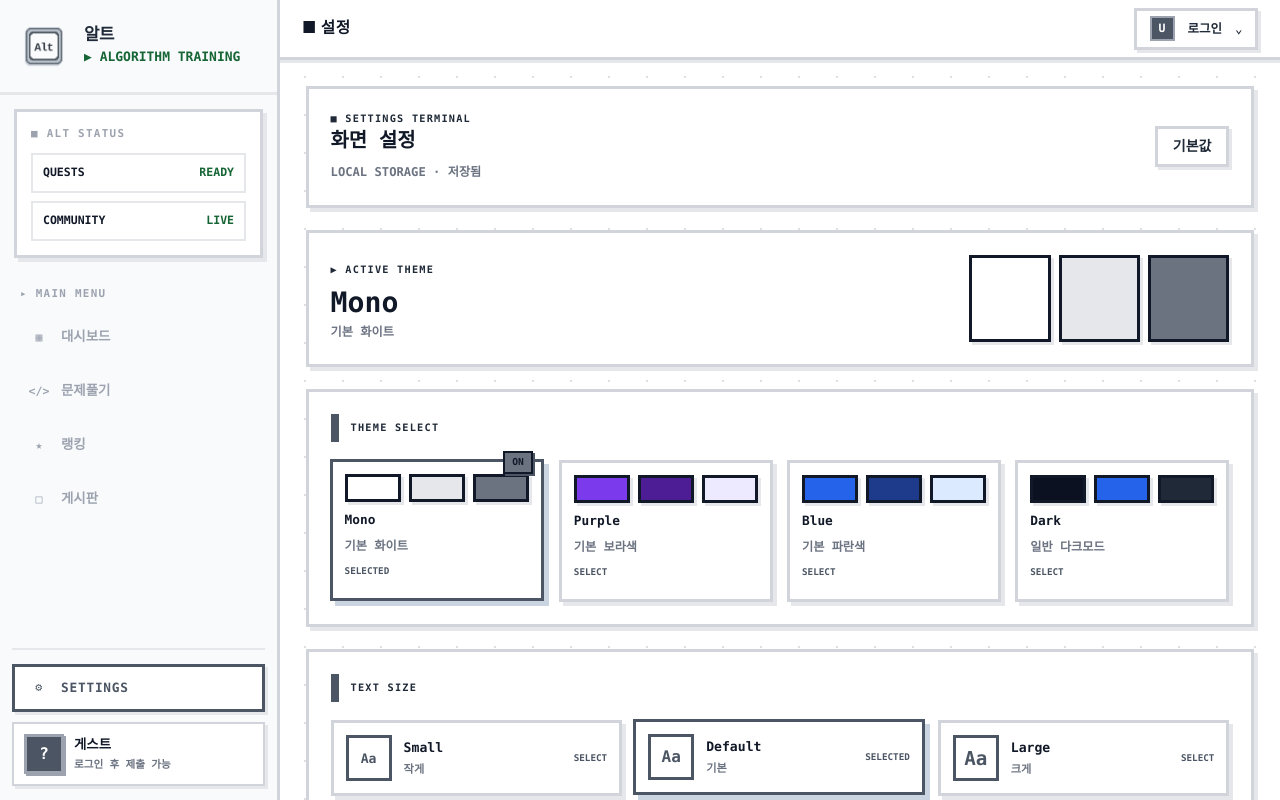
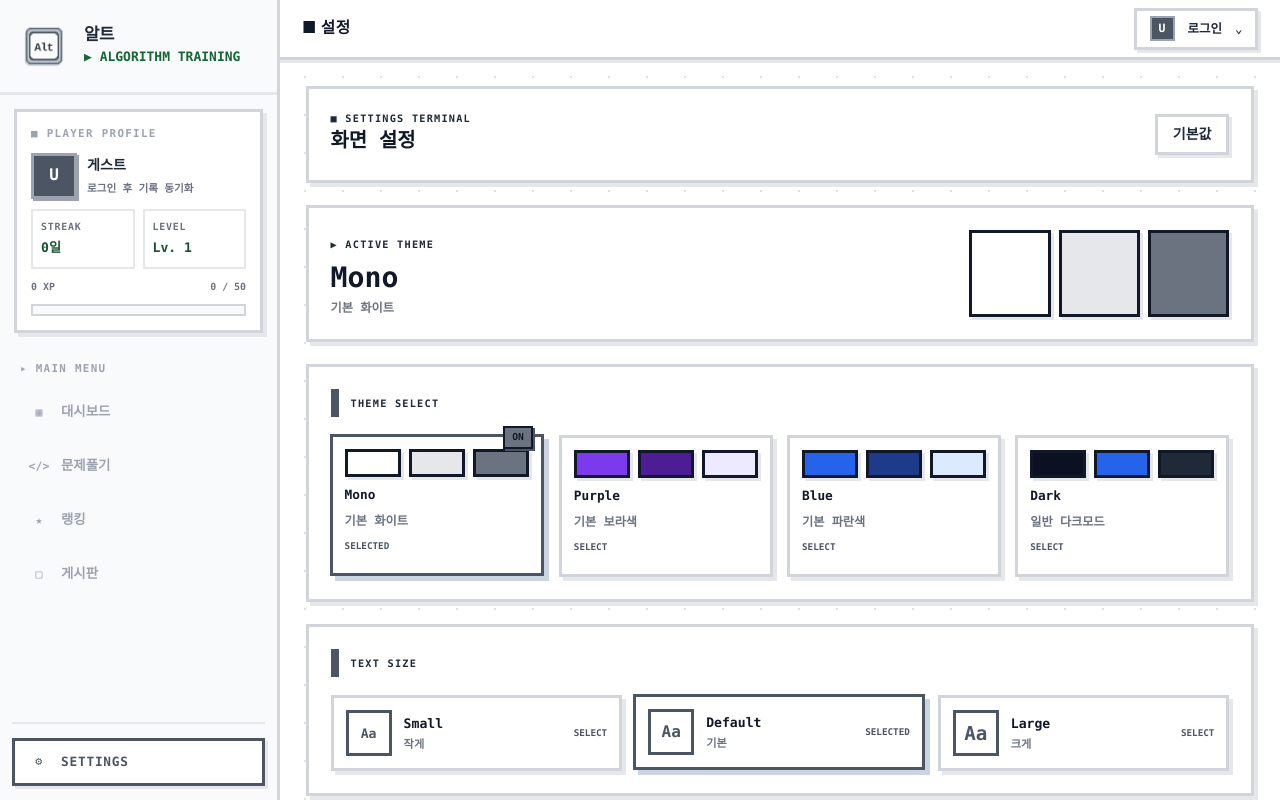
Before and after one commit to SSAFY-TEAM-LYL/Service-Front, a Vue app: page /settings in a window 1280 px wide. Built offline with nearby package versions, Linux system fonts and the light colour scheme; no server answers.

Commit message:
feat : add mini profile
left sidebar에 mini profile 추가.

```diff
--- a/src/App.vue
+++ b/src/App.vue
@@ -1,6 +1,7 @@
 <script setup>
 import { computed, onMounted, ref, watch } from 'vue'
 import { RouterLink, RouterView, useRoute, useRouter } from 'vue-router'
+import { fetchMyStreak } from '@/api/streaks'
 import AqLogo from '@/components/AqLogo.vue'
 import { useAuthStore } from '@/stores/auth'
 import { applyUiSettings, readStoredUiSettings } from '@/utils/uiSettings'
@@ -8,9 +9,12 @@ import { applyUiSettings, readStoredUiSettings } from '@/utils/uiSettings'
 const auth = useAuthStore()
 const route = useRoute()
 const router = useRouter()
+const XP_PER_LEVEL = 50
 
 const navImageFailed = ref(false)
 const isProfileOpen = ref(false)
+const sidebarStreak = ref(null)
+const isLoadingSidebarStreak = ref(false)
 
 const authRouteNames = ['login', 'signup', 'account-restore', 'oauth-callback']
 
@@ -19,6 +23,12 @@ const isAdmin = computed(() => auth.user?.role === 'ADMIN')
 const showNavProfileImage = computed(() => auth.user?.profileImageUrl && !navImageFailed.value)
 const avatarInitial = computed(() => (auth.user?.nickname || 'U').slice(0, 1).toUpperCase())
 const pageTitle = computed(() => route.meta?.title || routeTitleMap[route.name] || '대시보드')
+const profilePanelLink = computed(() => (auth.isLoggedIn ? '/mypage' : '/login'))
+const currentXp = computed(() => Number(auth.user?.xp) || 0)
+const currentLevel = computed(() => Number(auth.user?.level) || Math.floor(currentXp.value / XP_PER_LEVEL) + 1)
+const currentLevelXp = computed(() => currentXp.value % XP_PER_LEVEL)
+const xpProgressPercent = computed(() => Math.min(100, Math.max(0, (currentLevelXp.value / XP_PER_LEVEL) * 100)))
+const currentStreak = computed(() => sidebarStreak.value?.currentStreak ?? 0)
 
 const mainNavItems = [
   { to: '/', label: '대시보드', icon: '▦' },
@@ -65,8 +75,32 @@ const handleLogout = () => {
   router.push('/')
 }
 
+const loadSidebarStreak = async () => {
+  if (!auth.isLoggedIn) {
+    sidebarStreak.value = null
+    return
+  }
+
+  isLoadingSidebarStreak.value = true
+  try {
+    sidebarStreak.value = await fetchMyStreak({ days: 7 })
+  } catch {
+    sidebarStreak.value = null
+  } finally {
+    isLoadingSidebarStreak.value = false
+  }
+}
+
+watch(
+  () => auth.isLoggedIn,
+  () => {
+    loadSidebarStreak()
+  },
+)
+
 onMounted(() => {
   applyUiSettings(readStoredUiSettings())
+  loadSidebarStreak()
 })
 </script>
 
@@ -85,19 +119,40 @@ onMounted(() => {
         </span>
       </RouterLink>
 
-      <section class="status-panel compact-status" aria-label="서비스 상태">
-        <p class="panel-eyebrow">■ ALT STATUS</p>
-        <div class="compact-status-grid">
-          <RouterLink to="/problems">
-            <span>QUESTS</span>
-            <strong>READY</strong>
-          </RouterLink>
-          <RouterLink to="/board">
-            <span>COMMUNITY</span>
-            <strong>LIVE</strong>
-          </RouterLink>
+      <RouterLink :to="profilePanelLink" class="status-panel mini-profile-panel" aria-label="내 정보로 이동">
+        <p class="panel-eyebrow">■ PLAYER PROFILE</p>
+        <div class="mini-profile-head">
+          <img
+            v-if="showNavProfileImage"
+            :src="auth.user.profileImageUrl"
+            :alt="`${auth.user?.nickname || '사용자'} 프로필`"
+            class="mini-profile-avatar mini-profile-image"
+            @error="navImageFailed = true"
+          />
+          <span v-else class="mini-profile-avatar">{{ avatarInitial }}</span>
+          <span class="mini-profile-id">
+            <strong>{{ auth.isLoggedIn ? auth.user?.nickname || '사용자' : '게스트' }}</strong>
+            <small>{{ auth.isLoggedIn ? auth.user?.email || '계정 정보' : '로그인 후 기록 동기화' }}</small>
+          </span>
         </div>
-      </section>
+        <div class="mini-profile-stats">
+          <span>
+            <small>STREAK</small>
+            <strong>{{ isLoadingSidebarStreak ? '...' : `${currentStreak}일` }}</strong>
+          </span>
+          <span>
+            <small>LEVEL</small>
+            <strong>Lv. {{ currentLevel }}</strong>
+          </span>
+        </div>
+        <div class="mini-xp-row">
+          <span>{{ currentXp }} XP</span>
+          <span>{{ currentLevelXp }} / {{ XP_PER_LEVEL }}</span>
+        </div>
+        <div class="mini-xp-bar" aria-hidden="true">
+          <span :style="{ width: `${xpProgressPercent}%` }" />
+        </div>
+      </RouterLink>
 
       <nav class="nav-groups">
         <p class="nav-section-title">MAIN MENU</p>
@@ -123,29 +178,6 @@ onMounted(() => {
         <RouterLink to="/settings" class="side-settings-link">
           <span class="nav-icon">⚙</span>
           <span>SETTINGS</span>
-        </RouterLink>
-
-        <RouterLink v-if="auth.isLoggedIn" to="/mypage" class="side-player-card">
-          <img
-            v-if="showNavProfileImage"
-            :src="auth.user.profileImageUrl"
-            :alt="`${auth.user?.nickname || '사용자'} 프로필`"
-            class="side-player-avatar side-player-image"
-            @error="navImageFailed = true"
-          />
-          <span v-else class="side-player-avatar">{{ avatarInitial }}</span>
-          <span>
-            <strong>{{ auth.user?.nickname || '사용자' }}</strong>
-            <p>{{ auth.user?.email || '계정 정보' }}</p>
-          </span>
-        </RouterLink>
-
-        <RouterLink v-else to="/login" class="side-player-card">
-          <span class="side-player-avatar">?</span>
-          <span>
-            <strong>게스트</strong>
-            <p>로그인 후 제출 가능</p>
-          </span>
         </RouterLink>
       </div>
     </aside>
--- a/src/assets/app-shell.css
+++ b/src/assets/app-shell.css
@@ -115,31 +115,122 @@ html[data-ui-theme="dark-dungeon"] .aq-logo-image-dark {
   text-transform: uppercase;
 }
 
-.compact-status-grid {
+.mini-profile-panel {
+  color: var(--ink);
+}
+
+.mini-profile-panel:hover {
+  border-color: var(--primary);
+  box-shadow: var(--pixel-shadow);
+  transform: translate(-1px, -1px);
+}
+
+.mini-profile-head {
   display: grid;
+  grid-template-columns: 46px minmax(0, 1fr);
+  gap: 10px;
+  align-items: center;
+}
+
+.mini-profile-avatar {
+  display: grid;
+  place-items: center;
+  width: 46px;
+  height: 46px;
+  border: 3px solid var(--muted-2);
+  background: var(--primary);
+  box-shadow: 2px 2px 0 var(--primary-shadow);
+  color: #fff;
+  font-family: var(--font-mono);
+  font-size: 1rem;
+  font-weight: 950;
+  object-fit: cover;
+}
+
+.mini-profile-image {
+  background: var(--surface-panel);
+}
+
+.mini-profile-id {
+  display: grid;
+  gap: 3px;
+  min-width: 0;
+}
+
+.mini-profile-id strong,
+.mini-profile-id small {
+  overflow: hidden;
+  text-overflow: ellipsis;
+  white-space: nowrap;
+}
+
+.mini-profile-id strong {
+  color: var(--primary-dark);
+  font-family: var(--font-mono);
+  font-size: 0.88rem;
+  font-weight: 950;
+}
+
+.mini-profile-id small {
+  color: var(--muted);
+  font-family: var(--font-mono);
+  font-size: 0.66rem;
+  font-weight: 800;
+}
+
+.mini-profile-stats {
+  display: grid;
+  grid-template-columns: repeat(2, minmax(0, 1fr));
   gap: 8px;
 }
 
-.compact-status-grid a {
+.mini-profile-stats span {
+  display: grid;
+  gap: 4px;
+  min-width: 0;
+  padding: 8px;
+  border: 2px solid var(--line-soft);
+  background: var(--surface-panel);
+}
+
+.mini-profile-stats small,
+.mini-xp-row {
+  color: var(--muted);
+  font-family: var(--font-mono);
+  font-size: 0.62rem;
+  font-weight: 900;
+  letter-spacing: 0.08em;
+}
+
+.mini-profile-stats strong {
+  overflow: hidden;
+  color: var(--green-dark);
+  font-family: var(--font-mono);
+  font-size: 0.82rem;
+  font-weight: 950;
+  text-overflow: ellipsis;
+  white-space: nowrap;
+}
+
+.mini-xp-row {
   display: flex;
   align-items: center;
   justify-content: space-between;
-  min-height: 40px;
-  padding: 8px 10px;
-  border: 2px solid var(--line-soft);
-  background: var(--surface-panel);
-  font-family: var(--font-mono);
-  font-size: 0.72rem;
-  font-weight: 900;
+  letter-spacing: 0;
 }
 
-.compact-status-grid a:hover {
-  border-color: var(--primary);
-  transform: translate(-1px, -1px);
+.mini-xp-bar {
+  overflow: hidden;
+  height: 12px;
+  border: 2px solid var(--primary-line);
+  background: var(--primary-soft);
 }
 
-.compact-status-grid strong {
-  color: var(--green);
+.mini-xp-bar span {
+  display: block;
+  height: 100%;
+  background: linear-gradient(90deg, var(--primary), var(--cyan));
+  box-shadow: inset 0 -2px 0 color-mix(in srgb, var(--primary-shadow) 70%, transparent);
 }
 
 .nav-groups {
@@ -240,23 +331,6 @@ html[data-ui-theme="dark-dungeon"] .aq-logo-image-dark {
   color: var(--primary);
 }
 
-.side-player-card {
-  display: flex;
-  align-items: center;
-  gap: 10px;
-  min-width: 0;
-  padding: 10px;
-  border: 2px solid var(--primary-line);
-  background: var(--surface-plain);
-  box-shadow: 3px 3px 0 var(--line-soft);
-}
-
-.side-player-card:hover {
-  border-color: var(--primary);
-  transform: translate(-1px, -1px);
-}
-
-.side-player-avatar,
 .top-avatar {
   display: grid;
   place-items: center;
@@ -270,37 +344,8 @@ html[data-ui-theme="dark-dungeon"] .aq-logo-image-dark {
   object-fit: cover;
 }
 
-.side-player-avatar {
-  width: 40px;
-  height: 40px;
-}
-
-.side-player-image,
 .top-avatar-image {
   background: var(--surface-panel);
-}
-
-.side-player-card strong {
-  display: block;
-  max-width: 175px;
-  overflow: hidden;
-  color: var(--ink);
-  font-family: var(--font-mono);
-  font-size: 0.84rem;
-  font-weight: 950;
-  text-overflow: ellipsis;
-  white-space: nowrap;
-}
-
-.side-player-card p {
-  max-width: 175px;
-  overflow: hidden;
-  color: var(--muted);
-  font-family: var(--font-mono);
-  font-size: 0.66rem;
-  font-weight: 700;
-  text-overflow: ellipsis;
-  white-space: nowrap;
 }
 
 .app-main {
@@ -466,10 +511,6 @@ html[data-ui-theme="dark-dungeon"] .aq-logo-image-dark {
     padding-top: 10px;
   }
 
-  .side-player-card {
-    display: none;
-  }
-
   .nav-groups {
     padding: 0 0 12px;
   }
--- a/src/views/SettingsView.vue
+++ b/src/views/SettingsView.vue
@@ -43,7 +43,6 @@ onMounted(() => {
       <div>
         <p class="settings-eyebrow">■ SETTINGS TERMINAL</p>
         <h2>화면 설정</h2>
-        <span>LOCAL STORAGE · {{ saveStatus }}</span>
       </div>
 
       <button type="button" class="btn btn-outline" @click="resetSettings">기본값</button>
```
